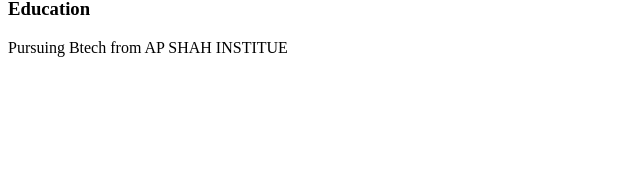
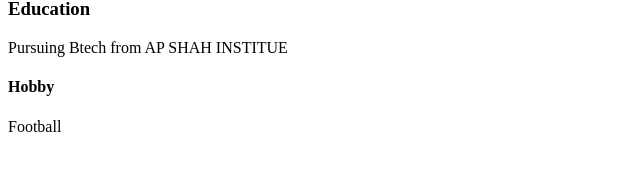
Before and after one commit to Rohh820/SE-DEMO, a plain HTML site: page index.html in a window 1280 px wide. Shown: the part 203-374 px from the top of the page, without its empty margins (0-640 px from the left). Drawn offline with Linux system fonts and the light colour scheme.

Commit message:
Hobby added

```diff
--- a/index.html
+++ b/index.html
@@ -14,5 +14,8 @@
 
     <h3>Education</h3>
     <p>Pursuing Btech from AP SHAH INSTITUE</p>
+
+    <h4>Hobby</h4>
+    <p>Football</p>
 </body>
 </html>
```
